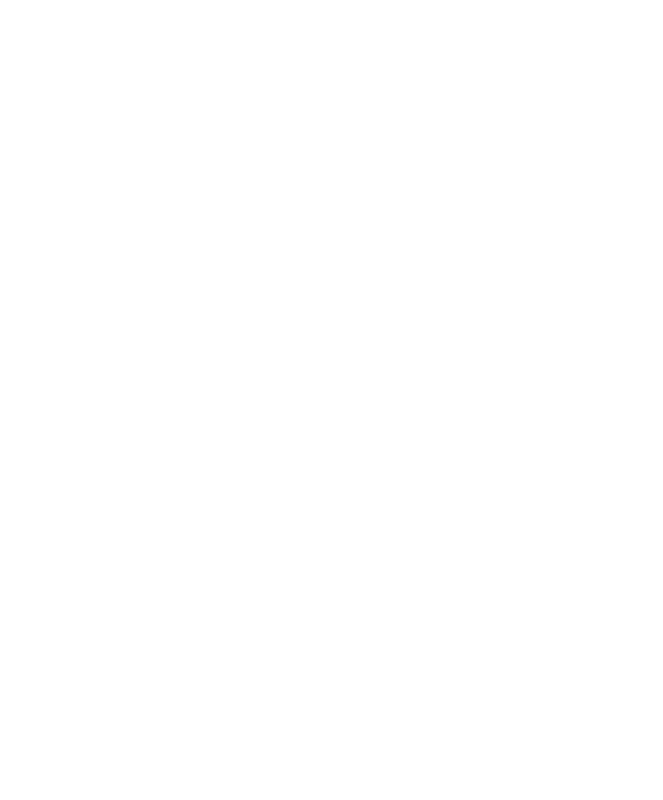
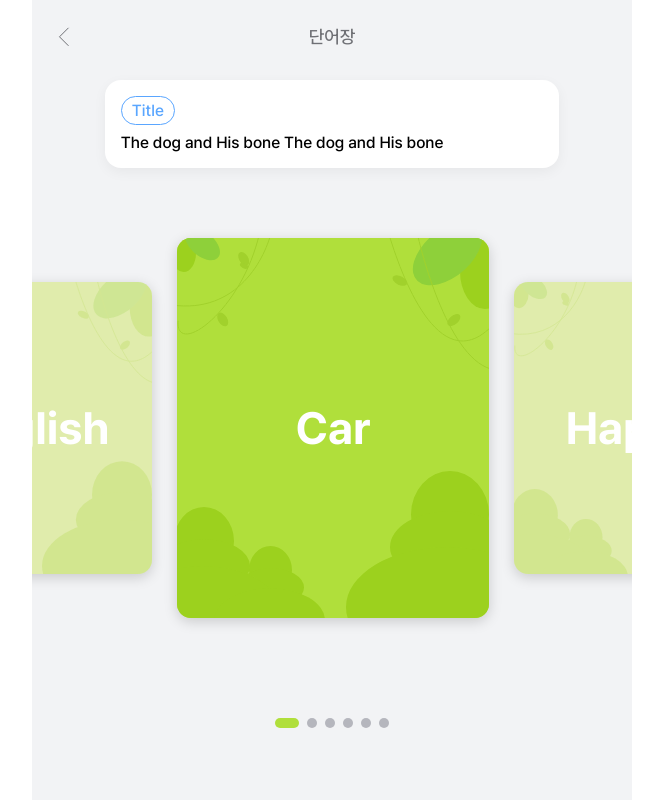
Before and after one commit to hanium-iluvbook/ilv-web-app, a React (Create React App) app: page /vocabularyList in a window 1280 px wide. Before the commit this address had no page. Shown: the whole page, without its empty margins (308-971 px from the left). Built offline with nearby package versions, Linux system fonts and the light colour scheme.

Commit message:
✨ feat: create VocabularyList UI

```diff
--- a/src/App.js
+++ b/src/App.js
@@ -3,7 +3,10 @@
 import Main from './pages/Main';
 import SettingDifficulty from './pages/SettingDifficulty';
 import CreateFairytale from './pages/CreateFairytale';
-import Hangman from './pages/Hangman';
+import Loading from './pages/Loading';
+import Fairytale from './pages/OptionalFairytale';
+import MyVocabularyList from './pages/MyVocabularyList';
+import VocabularyList from './pages/VocabularyList';
 
 function App() {
   return (
@@ -13,7 +16,10 @@
           <Route path="/" element={<Main />} />
           <Route path="/settingDifficulty" element={<SettingDifficulty />} />
           <Route path="/createFairytale" element={<CreateFairytale />} />
-          <Route path="/hangman" element={<Hangman />} />
+          <Route path="/loading" element={<Loading />} />
+          <Route path="/fairytale" element={<Fairytale />} />
+          <Route path="/myVocabularyList" element={<MyVocabularyList />} />
+          <Route path="/vocabularyList" element={<VocabularyList />} />
         </Routes>
       </BrowserRouter>
     </div>
--- /dev/null
+++ b/src/components/vocabularyList/CardBox.jsx
@@ -0,0 +1,185 @@
+import { useEffect, useState } from 'react';
+import styled from 'styled-components';
+import { wordList } from '../../dummy/wordList';
+import CardItem from './CardItem';
+import { gray, green } from '../../constants/colors';
+
+function CardBox() {
+  const [word, setWord] = useState(wordList);
+
+  const [positionId, setPositionId] = useState(0);
+  const [pageId, setPageId] = useState(0);
+  const [isAnimate, setIsAnimate] = useState(true);
+
+  useEffect(() => {
+    console.log(isAnimate);
+  }, [isAnimate]);
+
+  useEffect(() => {
+    console.log(positionId);
+    if (positionId === -1) {
+      setTimeout(() => {
+        setPositionId(word.length - 1);
+        setIsAnimate(false);
+      }, 500);
+    } else if (positionId === word.length) {
+      setTimeout(() => {
+        setPositionId(0);
+        setIsAnimate(false);
+      }, 500);
+    }
+    setPageId((positionId + word.length) % word.length);
+  }, [positionId, word.length]);
+
+  useEffect(() => {
+    if (!isAnimate) {
+      setTimeout(() => {
+        setIsAnimate(true);
+      }, 50);
+    }
+  }, [isAnimate]);
+
+  const [widthInfo, setWidthInfo] = useState({
+    displayWidth: 0,
+    visibleCard: 0,
+    nonVisibleCard: 0,
+    gap: 0,
+    total: () => 0,
+  });
+
+  useEffect(() => {
+    const updateWidthInfo = () => {
+      const displayWidth = window.innerWidth >= 600 ? 600 : window.innerWidth;
+      setWidthInfo({
+        displayWidth,
+        visibleCard: (312 / 600) * displayWidth,
+        nonVisibleCard: (240 / 600) * displayWidth,
+        gap: (25 / 600) * displayWidth,
+        total(wordLength) {
+          return (
+            (312 / 600) * displayWidth +
+            (240 / 600) * displayWidth * (wordLength + 3) +
+            (25 / 600) * displayWidth * (wordLength + 3)
+          );
+        },
+      });
+    };
+
+    updateWidthInfo();
+
+    window.addEventListener('resize', updateWidthInfo);
+
+    return () => {
+      window.removeEventListener('resize', updateWidthInfo);
+    };
+  }, [word.length]);
+
+  return (
+    <BoxContainer $displayWidth={widthInfo.displayWidth}>
+      <CardBoxContainer
+        $gap={widthInfo.gap}
+        $total={widthInfo.total(word.length)}
+        $displayWidth={widthInfo.displayWidth}
+        $visibleCard={widthInfo.visibleCard}
+        $nonVisibleCard={widthInfo.nonVisibleCard}
+        $pageId={positionId}
+        $wordLength={word.length}
+        $isAnimate={isAnimate}
+      >
+        <CardItem
+          id={-2}
+          visibleCard={widthInfo.visibleCard}
+          nonVisibleCard={widthInfo.nonVisibleCard}
+          word={word[word.length - 2]}
+          visible={false}
+          positionId={positionId}
+          setPositionId={setPositionId}
+        />
+        <CardItem
+          id={-1}
+          visibleCard={widthInfo.visibleCard}
+          nonVisibleCard={widthInfo.nonVisibleCard}
+          word={word[word.length - 1]}
+          visible={positionId === -1}
+          positionId={positionId}
+          setPositionId={setPositionId}
+        />
+        {word.map((w, id) => (
+          <CardItem
+            key={id}
+            id={id}
+            visibleCard={widthInfo.visibleCard}
+            nonVisibleCard={widthInfo.nonVisibleCard}
+            word={w}
+            visible={id === pageId}
+            positionId={positionId}
+            setPositionId={setPositionId}
+          />
+        ))}
+        <CardItem
+          id={word.length}
+          visibleCard={widthInfo.visibleCard}
+          nonVisibleCard={widthInfo.nonVisibleCard}
+          word={word[0]}
+          visible={positionId === word.length}
+          positionId={positionId}
+          setPositionId={setPositionId}
+        />
+        <CardItem
+          id={word.length + 1}
+          visibleCard={widthInfo.visibleCard}
+          nonVisibleCard={widthInfo.nonVisibleCard}
+          word={word[1]}
+          visible={false}
+          positionId={positionId}
+          setPositionId={setPositionId}
+        />
+      </CardBoxContainer>
+      <Pagenation>
+        {word.map((_, id) => (
+          <Page key={id} selected={id === pageId} />
+        ))}
+      </Pagenation>
+    </BoxContainer>
+  );
+}
+
+const BoxContainer = styled.div`
+  width: ${(props) => props.$displayWidth}px;
+  position: relative;
+  aspect-ratio: 600/560;
+  display: flex;
+  justify-content: center;
+  padding-top: 70px;
+`;
+
+const CardBoxContainer = styled.div`
+  display: flex;
+  align-items: center;
+  gap: ${(props) => props.$gap}px;
+  position: absolute;
+  left: -${(props) => (3 / 2) * props.$nonVisibleCard + props.$gap}px;
+  transform: translateX(
+    ${(props) =>
+      -(props.$nonVisibleCard + props.$gap) * props.$pageId -
+      (props.$pageId === props.$wordLength
+        ? props.$visibleCard - props.$nonVisibleCard
+        : 0)}px
+  );
+  transition: transform ${(props) => (props.$isAnimate ? '0.5s' : 0)};
+`;
+
+const Pagenation = styled.div`
+  display: flex;
+  gap: 8px;
+`;
+
+const Page = styled.div`
+  width: ${(props) => (props.selected ? '24px' : '10px')};
+  height: 10px;
+  background-color: ${(props) => (props.selected ? green : gray)};
+  border-radius: 300px;
+  align-self: flex-end;
+`;
+
+export default CardBox;
--- /dev/null
+++ b/src/components/vocabularyList/CardItem.jsx
@@ -0,0 +1,122 @@
+import styled from 'styled-components';
+import { green } from '../../constants/colors';
+import { ReactComponent as CardBackground } from '../../assets/cardBackground.svg';
+import { useEffect, useState } from 'react';
+
+function CardItem({
+  id,
+  visibleCard,
+  nonVisibleCard,
+  word,
+  visible,
+  positionId,
+  setPositionId,
+}) {
+  const [isFlipped, setIsFlipped] = useState(false);
+
+  const handleClickedCard = () => {
+    if (visible) {
+      setIsFlipped((prev) => !prev);
+    } else {
+      setPositionId(id);
+    }
+  };
+
+  useEffect(() => {
+    setIsFlipped(false);
+  }, [positionId]);
+
+  return (
+    <World
+      width={visible ? visibleCard : nonVisibleCard}
+      onClick={handleClickedCard}
+    >
+      <CardItemContainer $visible={visible} $isFlipped={isFlipped}>
+        <FrontCard $visible={visible} $isFlipped={isFlipped}>
+          <Word>{word.word}</Word>
+          <CardBackground
+            width={visible ? visibleCard : nonVisibleCard}
+            style={{
+              position: 'absolute',
+              top: 0,
+              left: 0,
+              opacity: visible ? 1 : 0.2,
+            }}
+          />
+        </FrontCard>
+        <FlippedCard $visible={visible} $isFlipped={isFlipped}>
+          <Word>{word.mean}</Word>
+          <CardBackground
+            width={visible ? visibleCard : nonVisibleCard}
+            style={{
+              position: 'absolute',
+              top: 0,
+              left: 0,
+              opacity: visible ? 1 : 0.2,
+            }}
+          />
+        </FlippedCard>
+      </CardItemContainer>
+    </World>
+  );
+}
+
+const World = styled.div`
+  width: ${(props) => props.width}px;
+  aspect-ratio: 312 / 380;
+  perspective: 500px;
+`;
+
+const CardItemContainer = styled.div`
+  width: 100%;
+  height: 100%;
+  position: relative;
+  transform-style: preserve-3d;
+  transition: transform 0.6s;
+  transform: rotateY(0deg);
+  transform: ${(props) =>
+    props.$isFlipped ? 'rotateY(180deg)' : 'rotateY(0deg)'};
+`;
+
+const FrontCard = styled.div`
+  width: 100%;
+  height: 100%;
+  border-radius: 14.063px;
+  box-shadow: 0px 3.516px 12.92px 0px rgba(0, 0, 0, 0.17);
+  overflow: hidden;
+  position: absolute;
+  top: 0;
+  left: 0;
+  display: flex;
+  justify-content: center;
+  align-items: center;
+  background-color: ${(props) => (props.$visible ? green : '#e0ecac')};
+  backface-visibility: hidden;
+  z-index: 1;
+`;
+
+const FlippedCard = styled.div`
+  width: 100%;
+  height: 100%;
+  border-radius: 14.063px;
+  box-shadow: 0px 3.516px 12.92px 0px rgba(0, 0, 0, 0.17);
+  overflow: hidden;
+  position: absolute;
+  top: 0;
+  left: 0;
+  display: flex;
+  justify-content: center;
+  align-items: center;
+  background-color: ${(props) => (props.$visible ? green : '#e0ecac')};
+  backface-visibility: hidden;
+  transform: rotateY(180deg);
+`;
+
+const Word = styled.div`
+  font-size: clamp(16px, 8vw, 45px);
+  font-weight: 700;
+  line-height: 50px;
+  color: white;
+`;
+
+export default CardItem;
--- /dev/null
+++ b/src/components/vocabularyList/Title.jsx
@@ -0,0 +1,39 @@
+import styled from 'styled-components';
+import { blue } from '../../constants/colors';
+
+function Title() {
+  return (
+    <TitleContainer>
+      <TitleText>Title</TitleText>
+      <div>The dog and His bone The dog and His bone</div>
+    </TitleContainer>
+  );
+}
+
+const TitleContainer = styled.div`
+  display: flex;
+  width: 80%;
+  aspect-ratio: 480 / 83;
+  padding: 16px;
+  flex-direction: column;
+  align-items: flex-start;
+  gap: 8px;
+  border-radius: 16px;
+  background: white;
+  box-shadow: 0px 4px 12.9px 0px rgba(0, 0, 0, 0.05);
+  font-size: 16px;
+  font-weight: 500;
+  line-height: 19px;
+`;
+
+const TitleText = styled.div`
+  display: flex;
+  padding: 4px 10px;
+  justify-content: center;
+  align-items: center;
+  border-radius: 300px;
+  border: 1px solid ${blue};
+  color: ${blue};
+`;
+
+export default Title;
--- /dev/null
+++ b/src/dummy/wordList.js
@@ -0,0 +1,26 @@
+export const wordList = [
+  {
+    word: 'Car',
+    mean: '차, 자동차',
+  },
+  {
+    word: 'Happy',
+    mean: '행복',
+  },
+  {
+    word: 'Pengbutt',
+    mean: '팽벗',
+  },
+  {
+    word: 'Book',
+    mean: '책',
+  },
+  {
+    word: 'Love',
+    mean: '사랑',
+  },
+  {
+    word: 'English',
+    mean: '영어',
+  },
+];
--- /dev/null
+++ b/src/pages/VocabularyList.jsx
@@ -0,0 +1,15 @@
+import Layout from '../components/Layout';
+import CardBox from '../components/vocabularyList/CardBox';
+import Title from '../components/vocabularyList/Title';
+import { darkGray, whiteGray } from '../constants/colors';
+
+function VocabularyList() {
+  return (
+    <Layout backgroundColor={whiteGray} color={darkGray} title={'단어장'}>
+      <Title />
+      <CardBox />
+    </Layout>
+  );
+}
+
+export default VocabularyList;
```
Also changed, not shown: src/assets/cardBackground.svg (added).
